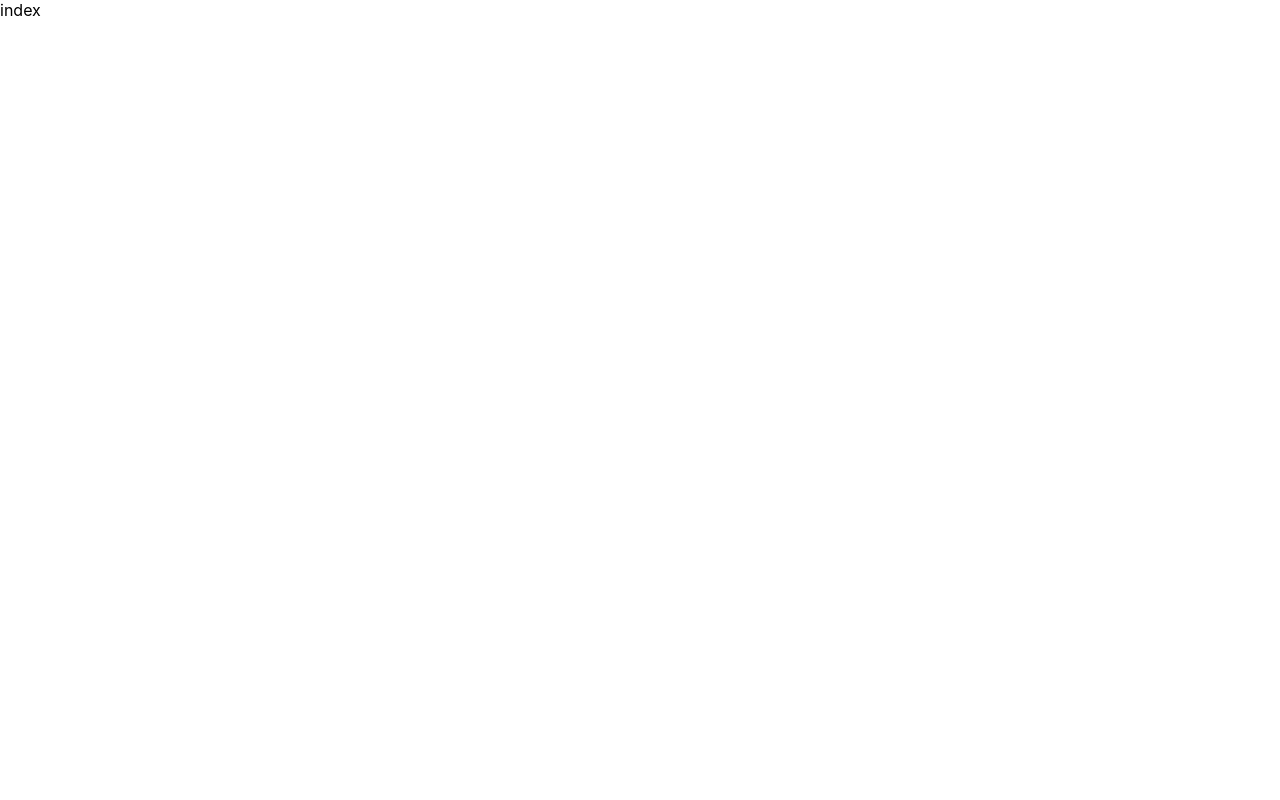
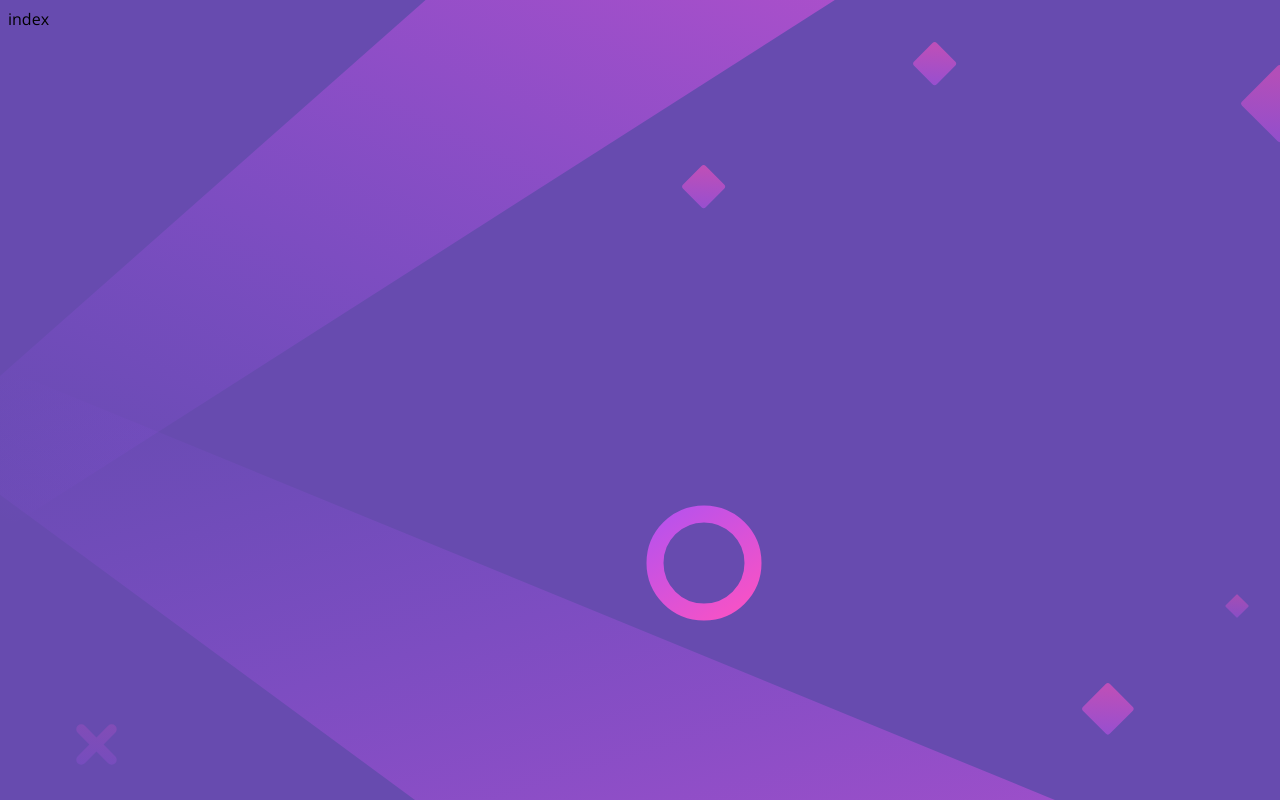
Before and after one commit to sadatyussuf/react-mini-projects, a React (Create React App) app in the folder huddle/: page / in a window 1280 px wide. Built offline with nearby package versions, Linux system fonts and the light colour scheme; the HTML template or start-up script is replaced by a standard one.

Commit message:
set up root custom properties and added body styles

```diff
--- a/huddle/src/index.css
+++ b/huddle/src/index.css
@@ -1,13 +1,22 @@
-body {
-  margin: 0;
-  font-family: -apple-system, BlinkMacSystemFont, 'Segoe UI', 'Roboto', 'Oxygen',
-    'Ubuntu', 'Cantarell', 'Fira Sans', 'Droid Sans', 'Helvetica Neue',
-    sans-serif;
-  -webkit-font-smoothing: antialiased;
-  -moz-osx-font-smoothing: grayscale;
+
+:root{
+  /* properties for colors */
+  --primary-violet: hsl(257, 40%, 49%);
+  --primary-soft-magenta : hsl(300, 69%, 71%);
+
+  /* typography for headings */
+  --headings-font-family: 'Poppins',
+  sans-serif;
+  /* font-family: 'Poppins', sans-serif; */
+  --weight-400: 400;
+  --weight-600: 600;
+
+  --body-font-family: 'Open Sans', sans-serif;
 }
 
-code {
-  font-family: source-code-pro, Menlo, Monaco, Consolas, 'Courier New',
-    monospace;
+body{
+  font-family: var(--body-font-family);
+  font-weight: var(--weight-400);
+  background-color: var(--primary-violet);
+  background-image: url('./images/bg-desktop.svg');
 }
```
